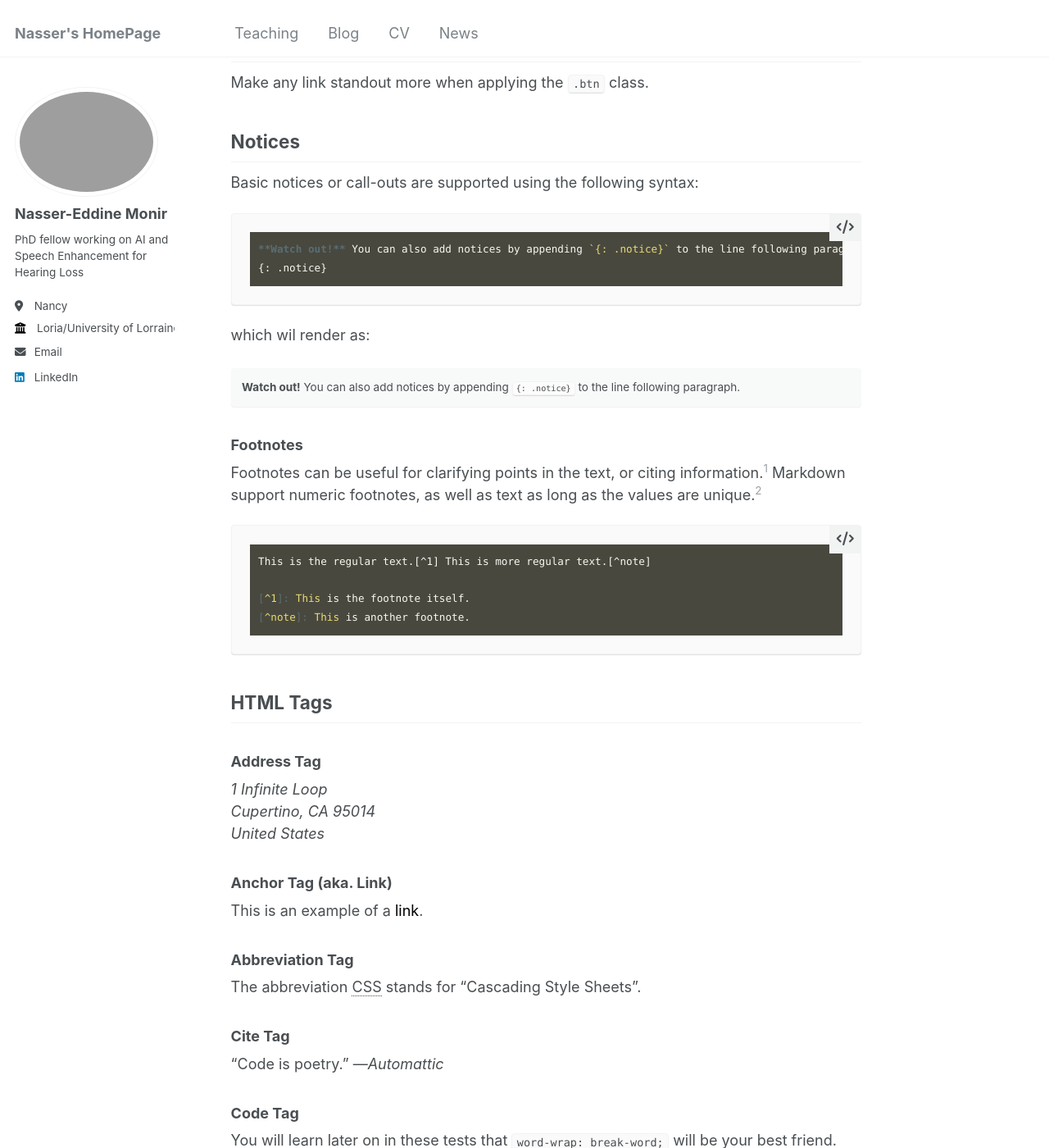
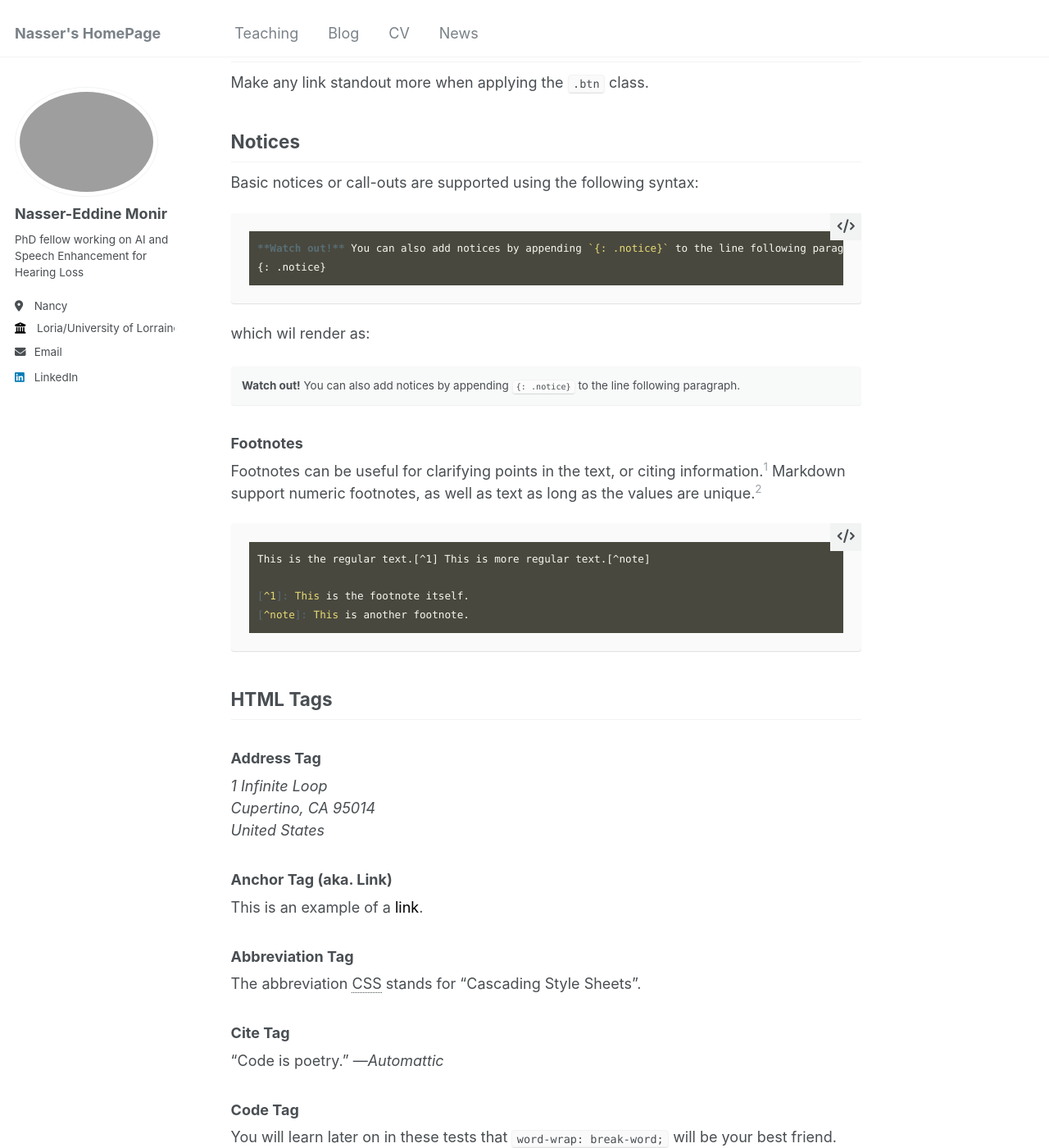
Before and after one commit to Nasseredd/nasseredd.github.io, a Jekyll site: the page built from _pages/markdown.md, in a window 1280 px wide and 1400 px high, scrolled down 4430 px. Shown: the whole window at 82% size. Built offline with Jekyll 4.4.1, drawn with Linux system fonts in a browser that asks for light colours; emoji names are drawn with the system emoji font.

Commit message:
overrided div.highlighter-rouge, figure.highlight To remove the border around the code snippet

```diff
--- a/assets/css/syntax.css
+++ b/assets/css/syntax.css
@@ -215,3 +215,6 @@
   color: #f8f8f2;
   background-color: #49483e;
 }
+div.highlighter-rouge, figure.highlight {
+  border: none; /* Removes the border */
+}
```
